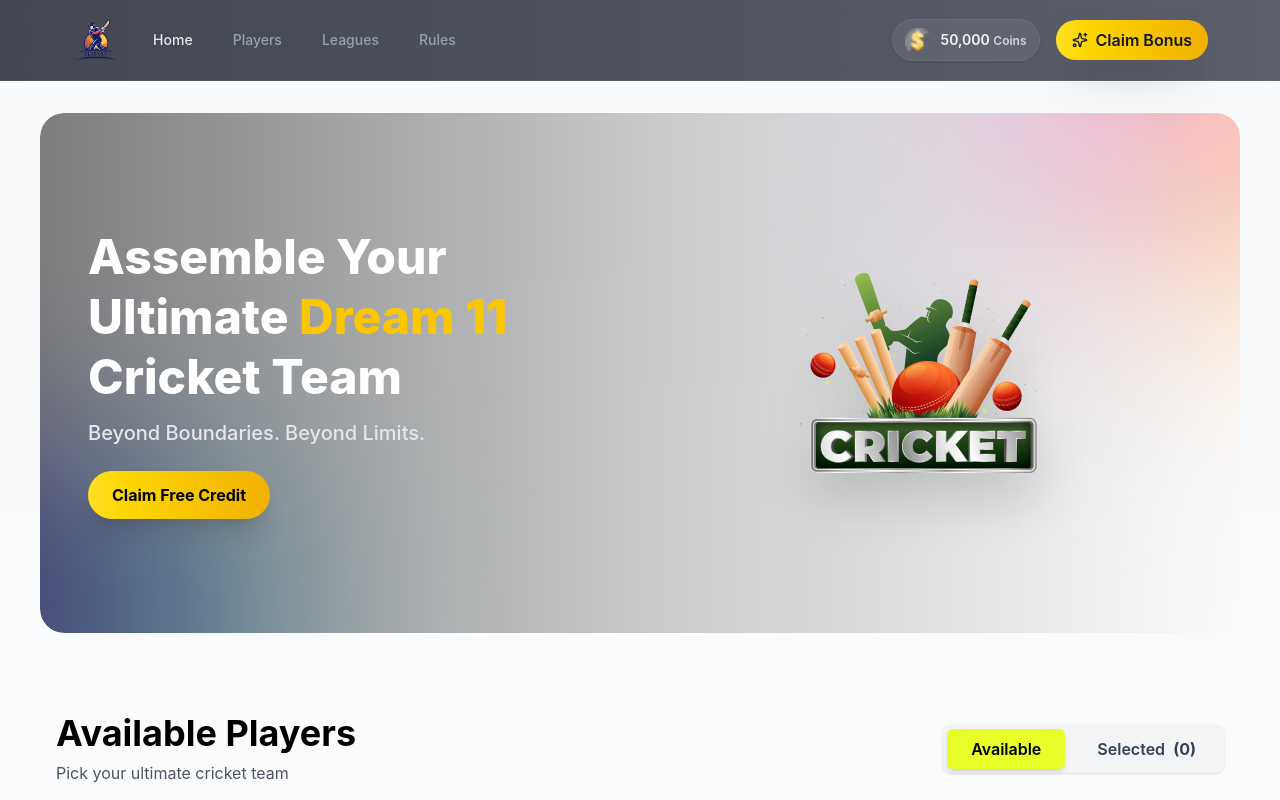
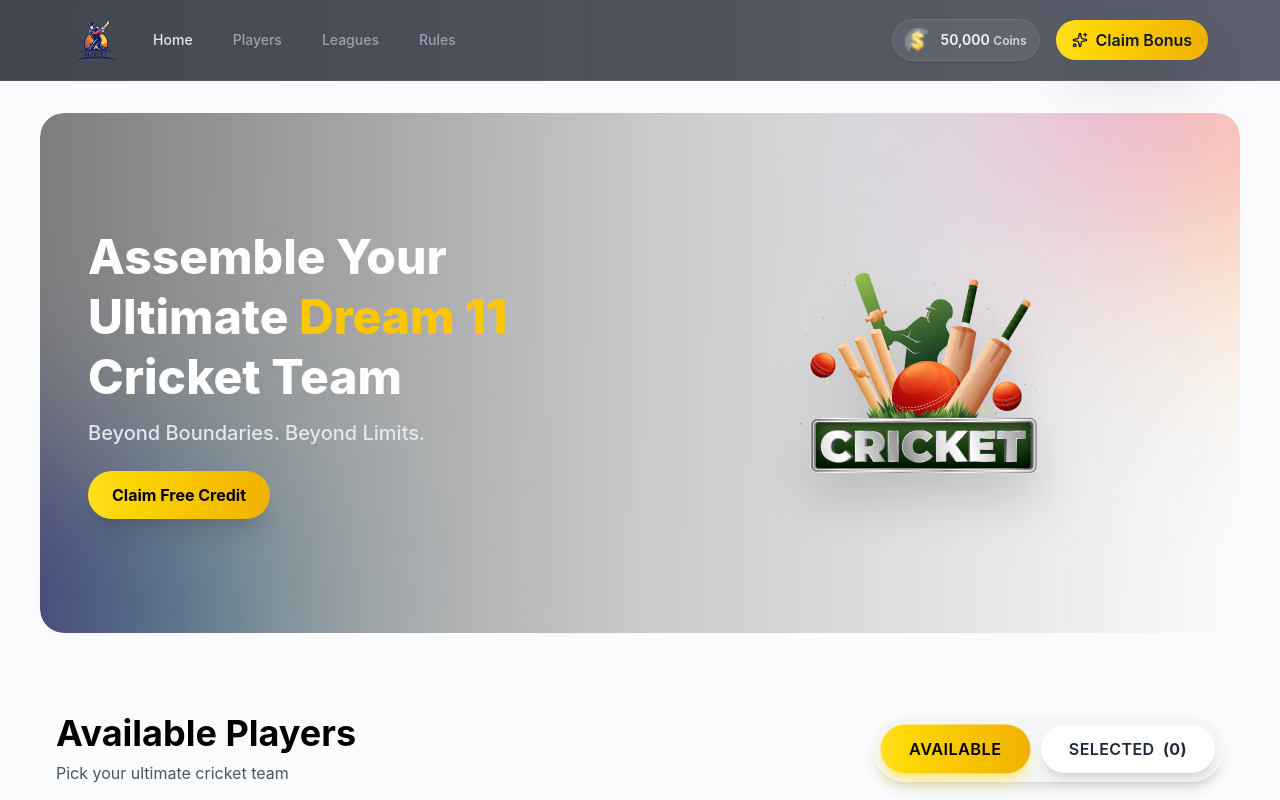
Before and after one commit to Mahfuzgit12/BPL-Dream_11, a React (Vite) app: page / in a window 1280 px wide. Shown: the top 800 px of the page. Built offline with nearby package versions, Linux system fonts and the light colour scheme.

Commit message:
plosihed selected button and available button

```diff
--- a/src/components/homepage/Player/Player.jsx
+++ b/src/components/homepage/Player/Player.jsx
@@ -23,23 +23,25 @@
           <p className='text-gray-600 mt-2'>Pick your ultimate cricket team</p>
         </div>
 
-        <div className='flex gap-2 bg-gray-100 p-1 rounded-lg shadow-sm'>
+        <div className='flex gap-3 bg-gray-100/80 p-2 rounded-full shadow-lg border border-white/40'>
           <button
             onClick={() => setSelectedType("Available")}
-            className={`px-6 py-2 rounded-md font-semibold transition-all duration-200 ${
+            aria-pressed={selectedType === "Available"}
+            className={`px-7 py-3 rounded-full font-semibold uppercase tracking-wide shadow-lg transition-all duration-200 ${
               selectedType === "Available"
-                ? 'bg-[#E7FE29] text-black shadow-md'
-                : 'bg-transparent text-gray-700 hover:text-black'
+                ? 'bg-gradient-to-r from-yellow-300 to-yellow-500 text-black shadow-yellow-300/50 scale-[1.02]'
+                : 'bg-white text-gray-800 hover:bg-yellow-100 hover:text-black'
             }`}
           >
             Available
           </button>
           <button
             onClick={() => setSelectedType("Selected")}
-            className={`px-6 py-2 rounded-md font-semibold transition-all duration-200 ${
+            aria-pressed={selectedType === "Selected"}
+            className={`px-7 py-3 rounded-full font-semibold uppercase tracking-wide shadow-lg transition-all duration-200 ${
               selectedType === "Selected"
-                ? 'bg-[#E7FE29] text-black shadow-md'
-                : 'bg-transparent text-gray-700 hover:text-black'
+                ? 'bg-gradient-to-r from-yellow-300 to-yellow-500 text-black shadow-yellow-300/50 scale-[1.02]'
+                : 'bg-white text-gray-800 hover:bg-yellow-100 hover:text-black'
             }`}
           >
             Selected <span className='ml-1 font-bold'>({selectedPlayer.length})</span>
```
